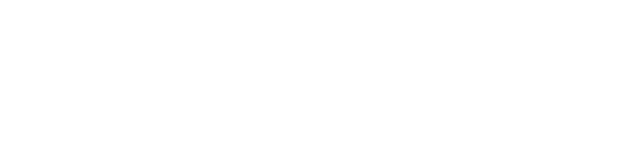
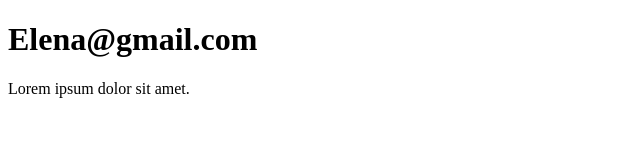
Before and after one commit to Andyw69/sistema-de-registro, a plain HTML site: page index.html in a window 1280 px wide. Shown: the whole page, without its empty margins (0-640 px from the left). Drawn offline with Linux system fonts and the light colour scheme.

Commit message:
Actualiza el index

```diff
--- a/index.html
+++ b/index.html
@@ -6,6 +6,8 @@
     <title>Sistema de Registro de Juegos</title>
 </head>
 <body>
+    <h1>Elena@gmail.com</h1>
+    <p>Lorem ipsum dolor sit amet.</p>
     <script src="app.js"></script>
 </body>
 </html>
```
